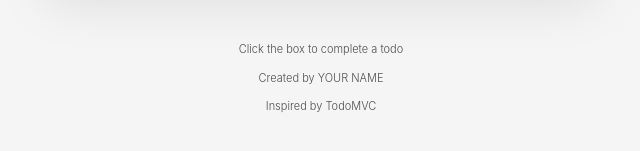
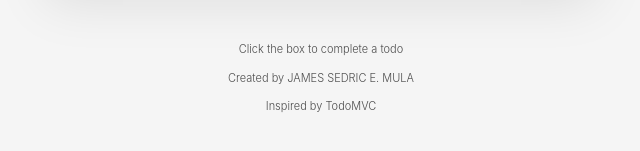
Before and after one commit to DynamicCydric/csit340-todomvc, a React (Vite) app: page / in a window 1280 px wide. Shown: the part 407-558 px from the top of the page, without its empty margins (319-959 px from the left). Built offline with nearby package versions, Linux system fonts and the light colour scheme.

Commit message:
chore: replace YOUR NAME with JAMES SEDRIC E. MULA

```diff
--- a/src/App.jsx
+++ b/src/App.jsx
@@ -5,7 +5,7 @@ function App() {
   return (
     <div className="min-h-screen bg-[#f5f5f5] py-8 font-light text-[#111]">
       <Todos />
-      <Info name="YOUR NAME" />
+      <Info name="JAMES SEDRIC E. MULA" />
     </div>
   )
 }
```
